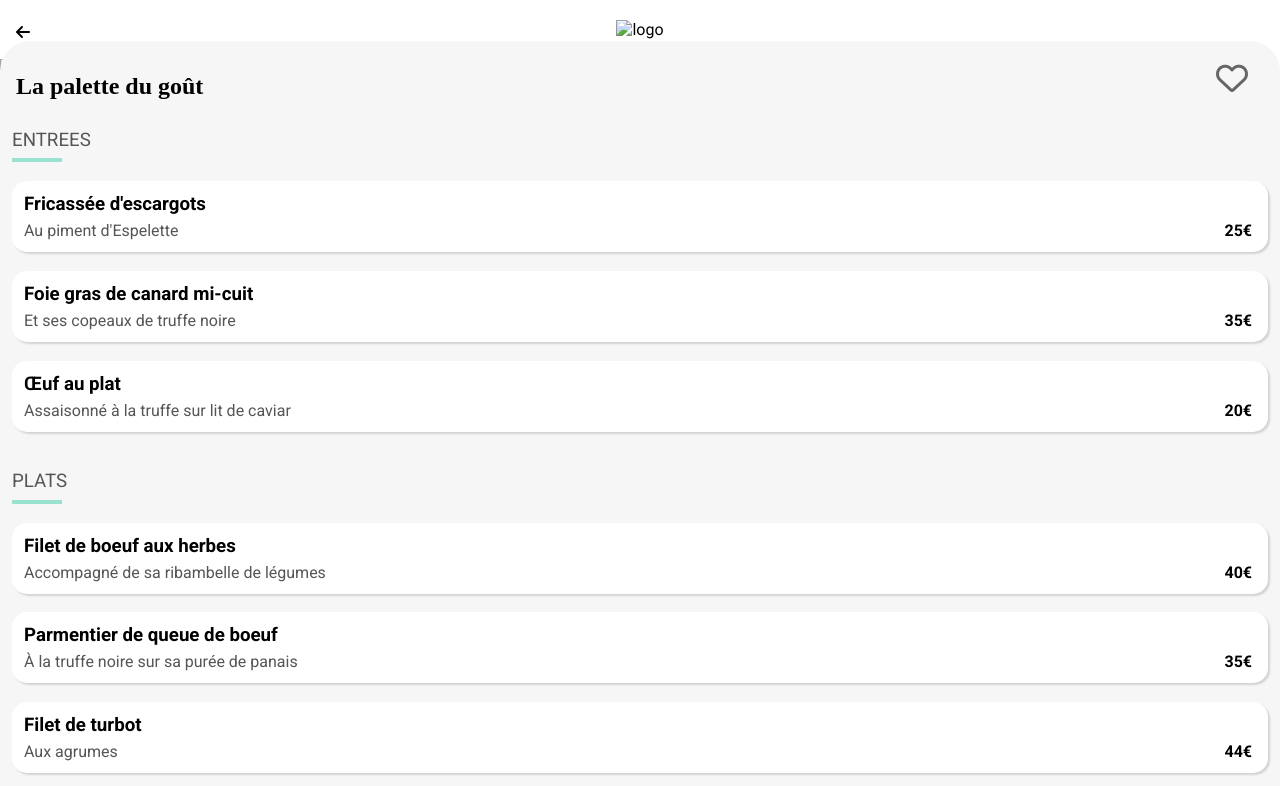
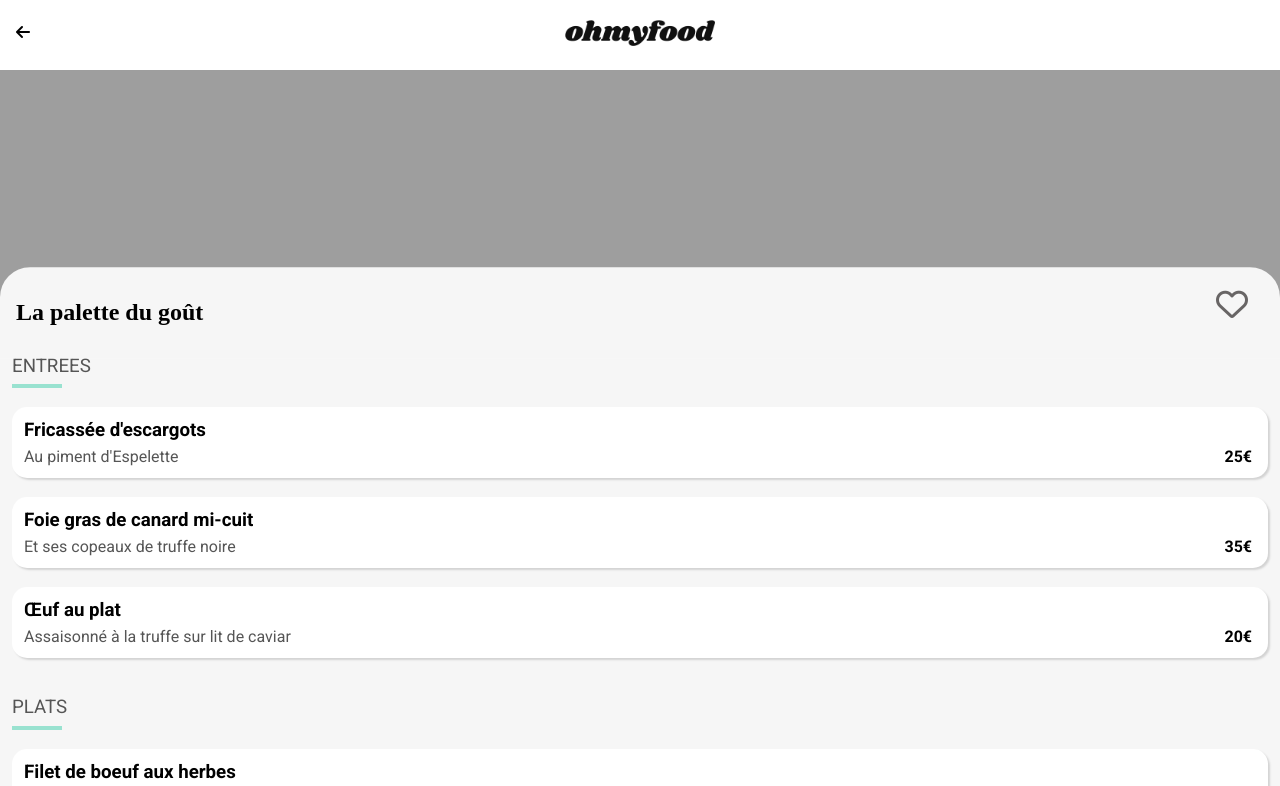
Before and after one commit to SophiaOgg45/OhMyFood, a plain HTML site: page la_palette_du_goût.html in a window 1280 px wide. Shown: the top 786 px of the page. Drawn offline with nearby package versions, Linux system fonts and the light colour scheme; files that its build step writes are made by us from their sources; the site is published under a folder, as on GitHub Pages, so addresses that start at the root find nothing; a web font is replaced by a local one.

Commit message:
modif_image

```diff
--- a/la_palette_du_goût.html
+++ b/la_palette_du_goût.html
@@ -19,7 +19,7 @@
         <header>
 
 
-            <img class="logo" src="/images/logo/ohmyfood.png" alt="logo">
+            <img class="logo" src="./images/logo/ohmyfood.png" alt="logo">
             <a href="index.html"><i class="fa-solid fa-arrow-left"></i></a>
 
         </header>
@@ -27,7 +27,7 @@
         <section id="presentation">
 
 
-            <img src="/images/restaurants/jay-wennington-N_Y88TWmGwA-unsplash.jpg "
+            <img src="./images/restaurants/jay-wennington-N_Y88TWmGwA-unsplash.jpg "
                 alt="la palette du gout">
 
 
```
